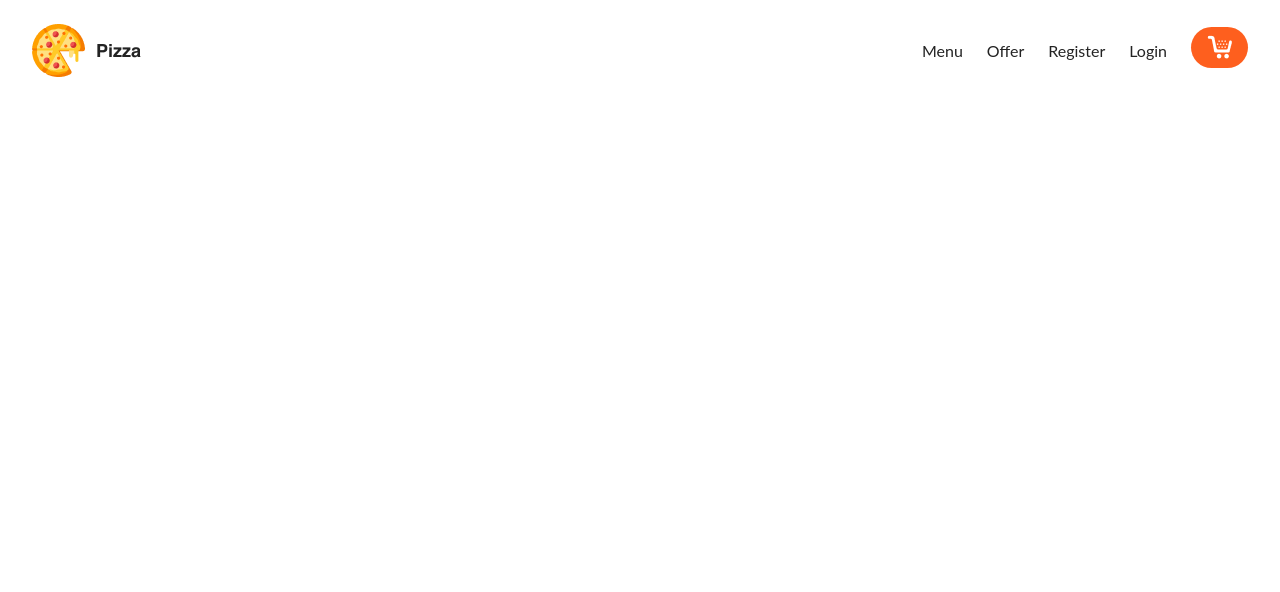
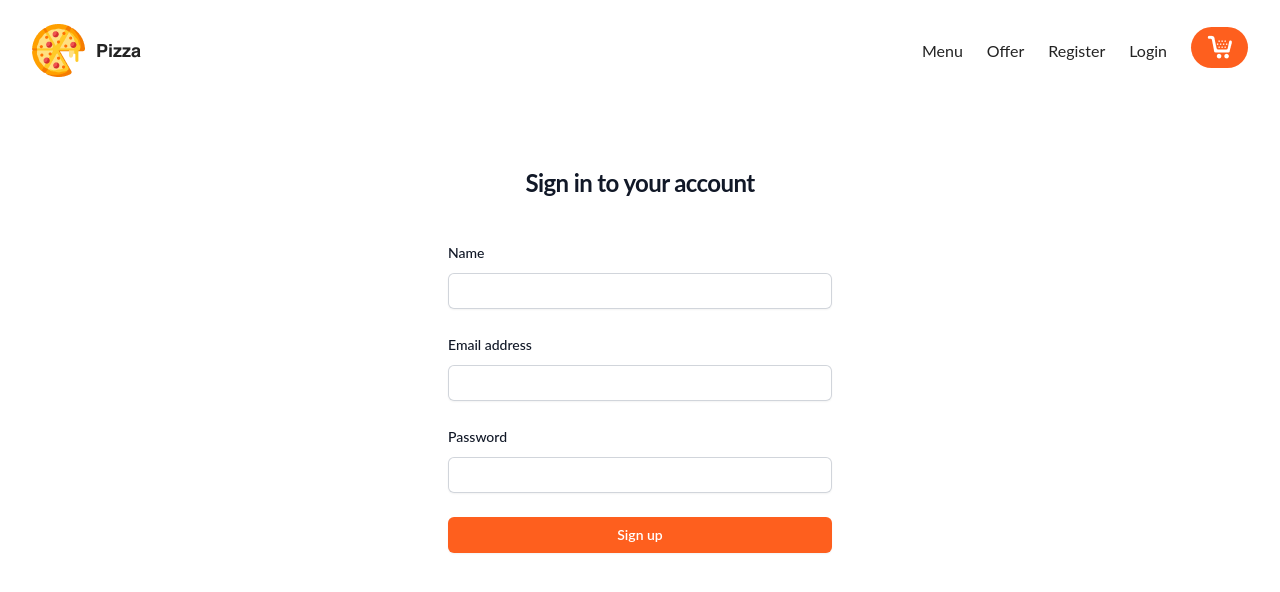
Before and after one commit to NadishMaredia/BurgerApp, an Angular app in the folder client/: page /register in a window 1280 px wide. Before the commit this address led to /. Shown: the top 592 px of the page. Built offline with nearby package versions, Linux system fonts and the light colour scheme.

Commit message:
Add login and register components

```diff
--- a/client/src/app/app-routing.module.ts
+++ b/client/src/app/app-routing.module.ts
@@ -2,9 +2,13 @@ import { NgModule } from '@angular/core';
 import { RouterModule, Routes } from '@angular/router';
 import { CartComponent } from './cart/cart.component';
 import { HeroComponent } from './hero/hero.component';
+import { LoginComponent } from './login/login.component';
+import { RegisterComponent } from './register/register.component';
 
 const routes: Routes = [
   { path: '', component: HeroComponent},
+  { path: 'login', component: LoginComponent},
+  { path: 'register', component: RegisterComponent},
   { path: 'customer/cart', component: CartComponent}
 ];
 
--- a/client/src/app/app.module.ts
+++ b/client/src/app/app.module.ts
@@ -9,6 +9,8 @@ import { MenuComponent } from './menu/menu.component';
 import { MenuItemComponent } from './menu-item/menu-item.component';
 import { CartComponent } from './cart/cart.component';
 import { CartItemComponent } from './cart-item/cart-item.component';
+import { LoginComponent } from './login/login.component';
+import { RegisterComponent } from './register/register.component';
 
 @NgModule({
   declarations: [
@@ -18,7 +20,9 @@ import { CartItemComponent } from './cart-item/cart-item.component';
     MenuComponent,
     MenuItemComponent,
     CartComponent,
-    CartItemComponent
+    CartItemComponent,
+    LoginComponent,
+    RegisterComponent
   ],
   imports: [
     BrowserModule,
--- a/client/src/app/header/header.component.html
+++ b/client/src/app/header/header.component.html
@@ -1,14 +1,14 @@
 
 <nav class="mx-auto flex max-w-7xl items-center justify-between p-6 lg:px-8">
     <div>
-        <img src="../../assets/logo.png"/>
+        <a routerLink="/"><img src="../../assets/logo.png"/></a>
     </div>
     <div>
         <ul class="flex items-center">
             <li class="ml-6"><a href="#">Menu</a></li>
             <li class="ml-6"><a href="#">Offer</a></li>
-            <li class="ml-6"><a href="#">Register</a></li>
-            <li class="ml-6"><a href="#">Login</a></li>
+            <li class="ml-6"><a routerLink="register">Register</a></li>
+            <li class="ml-6"><a routerLink="login">Login</a></li>
             <li class="ml-6"><a routerLink="customer/cart" routerLinkActive="router-link-active" class="inline-block px-4 py-2 rounded-full"><img src="../../assets/cart.png" /></a></li>
         </ul>
     </div>
--- /dev/null
+++ b/client/src/app/login/login.component.css
@@ -0,0 +1,11 @@
+.btn-login {
+    background: var(--primary);
+}
+
+.btn-login:hover {
+    background: var(--primary-hover);
+}
+
+.login-email:focus {
+    border: 2px solid var(--primary-hover)
+}
--- /dev/null
+++ b/client/src/app/login/login.component.html
@@ -0,0 +1,29 @@
+<div class="flex min-h-full flex-col justify-center px-6 py-6 lg:px-8">
+    <div class="sm:mx-auto sm:w-full sm:max-w-sm">
+      <h2 class="mt-10 text-center text-2xl font-bold leading-9 tracking-tight text-gray-900">Sign in to your account</h2>
+    </div>
+
+    <div class="mt-10 sm:mx-auto sm:w-full sm:max-w-sm">
+      <form class="space-y-6" action="#" method="POST">
+        <div>
+          <label for="email" class="block text-sm font-medium leading-6 text-gray-900">Email address</label>
+          <div class="mt-2">
+            <input id="email" name="email" type="email" autocomplete="email" required class="block w-full rounded-md border-0 py-1.5 text-gray-900 shadow-sm ring-1 ring-inset ring-gray-300 placeholder:text-gray-400 sm:text-sm sm:leading-6 login-email">
+          </div>
+        </div>
+
+        <div>
+          <div class="flex items-center justify-between">
+            <label for="password" class="block text-sm font-medium leading-6 text-gray-900">Password</label>
+          </div>
+          <div class="mt-2">
+            <input id="password" name="password" type="password" autocomplete="current-password" required class="block w-full rounded-md border-0 py-1.5 text-gray-900 shadow-sm ring-1 ring-inset ring-gray-300 placeholder:text-gray-400 focus:ring-2 focus:ring-inset sm:text-sm sm:leading-6">
+          </div>
+        </div>
+
+        <div>
+          <button type="submit" class="flex w-full justify-center rounded-md -600 px-3 btn-login py-1.5 text-sm font-semibold leading-6 text-white shadow-sm focus-visible:outline focus-visible:outline-2 focus-visible:outline-offset-2 focus-visible:outline-indigo-600">Sign in</button>
+        </div>
+      </form>
+    </div>
+  </div>
--- /dev/null
+++ b/client/src/app/login/login.component.ts
@@ -0,0 +1,15 @@
+import { Component, OnInit } from '@angular/core';
+
+@Component({
+  selector: 'app-login',
+  templateUrl: './login.component.html',
+  styleUrls: ['./login.component.css']
+})
+export class LoginComponent implements OnInit {
+
+  constructor() { }
+
+  ngOnInit(): void {
+  }
+
+}
--- /dev/null
+++ b/client/src/app/register/register.component.css
@@ -0,0 +1,7 @@
+.btn-register {
+    background: var(--primary);
+}
+
+.btn-register:hover {
+    background: var(--primary-hover);
+}
--- /dev/null
+++ b/client/src/app/register/register.component.html
@@ -0,0 +1,43 @@
+<div class="flex min-h-full flex-col justify-center px-6 py-6 lg:px-8">
+    <div class="sm:mx-auto sm:w-full sm:max-w-sm">
+        <h2 class="mt-10 text-center text-2xl font-bold leading-9 tracking-tight text-gray-900">Sign in to your account
+        </h2>
+    </div>
+
+    <div class="mt-10 sm:mx-auto sm:w-full sm:max-w-sm">
+        <form class="space-y-6" action="#" method="POST">
+
+            <div>
+                <label for="name" class="block text-sm font-medium leading-6 text-gray-900">Name</label>
+                <div class="mt-2">
+                    <input id="name" name="name" type="text" autocomplete="name" required
+                        class="block w-full rounded-md border-0 py-1.5 text-gray-900 shadow-sm ring-1 ring-inset ring-gray-300 placeholder:text-gray-400 sm:text-sm sm:leading-6 login-email">
+                </div>
+            </div>
+
+            <div>
+                <label for="email" class="block text-sm font-medium leading-6 text-gray-900">Email address</label>
+                <div class="mt-2">
+                    <input id="email" name="email" type="email" autocomplete="email" required
+                        class="block w-full rounded-md border-0 py-1.5 text-gray-900 shadow-sm ring-1 ring-inset ring-gray-300 placeholder:text-gray-400 sm:text-sm sm:leading-6 login-email">
+                </div>
+            </div>
+
+            <div>
+                <div class="flex items-center justify-between">
+                    <label for="password" class="block text-sm font-medium leading-6 text-gray-900">Password</label>
+                </div>
+                <div class="mt-2">
+                    <input id="password" name="password" type="password" autocomplete="current-password" required
+                        class="block w-full rounded-md border-0 py-1.5 text-gray-900 shadow-sm ring-1 ring-inset ring-gray-300 placeholder:text-gray-400 focus:ring-2 focus:ring-inset sm:text-sm sm:leading-6">
+                </div>
+            </div>
+
+            <div>
+                <button type="submit"
+                    class="flex w-full justify-center rounded-md -600 px-3 btn-register py-1.5 text-sm font-semibold leading-6 text-white shadow-sm focus-visible:outline focus-visible:outline-2 focus-visible:outline-offset-2 focus-visible:outline-indigo-600">Sign
+                    up</button>
+            </div>
+        </form>
+    </div>
+</div>
--- /dev/null
+++ b/client/src/app/register/register.component.ts
@@ -0,0 +1,15 @@
+import { Component, OnInit } from '@angular/core';
+
+@Component({
+  selector: 'app-register',
+  templateUrl: './register.component.html',
+  styleUrls: ['./register.component.css']
+})
+export class RegisterComponent implements OnInit {
+
+  constructor() { }
+
+  ngOnInit(): void {
+  }
+
+}
```
